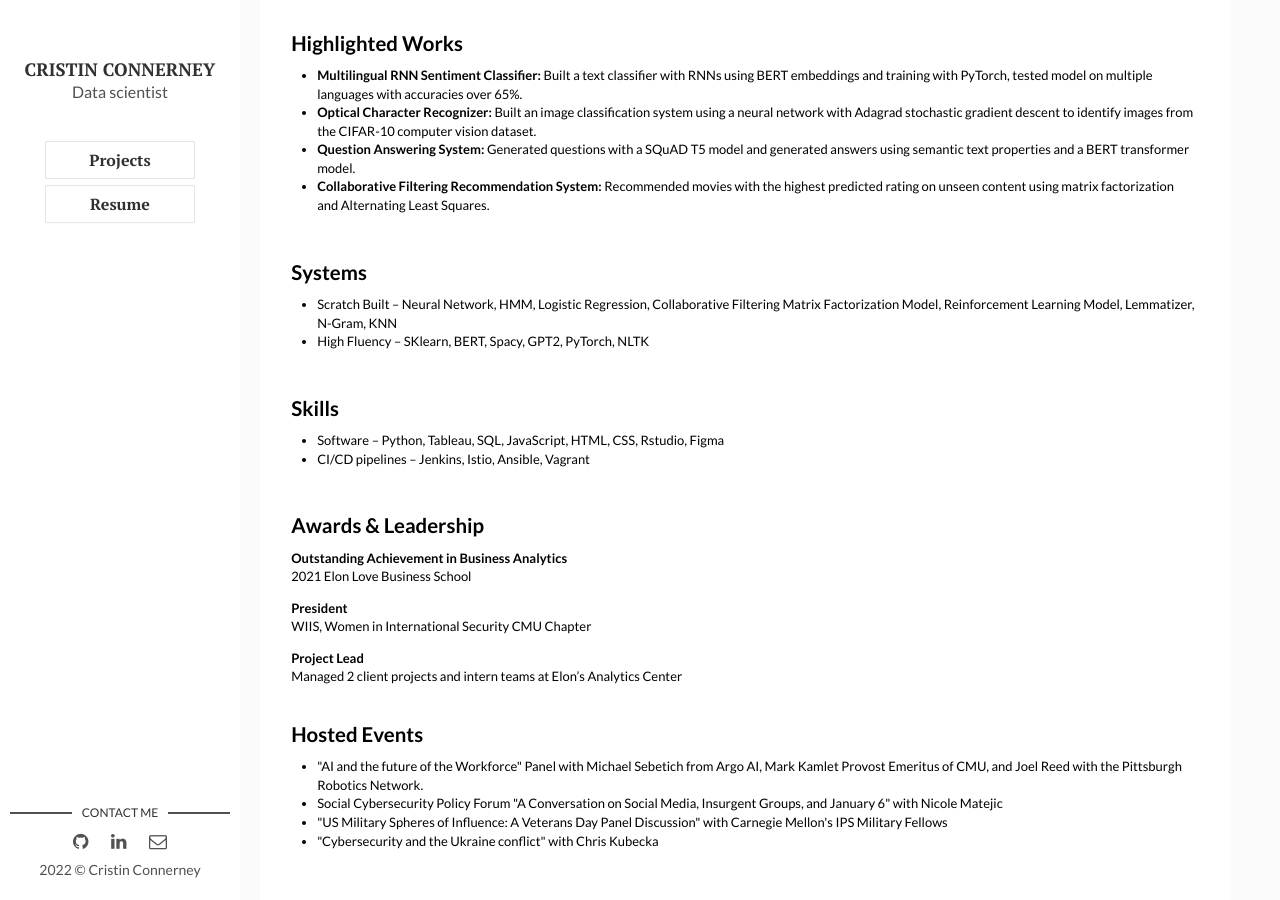
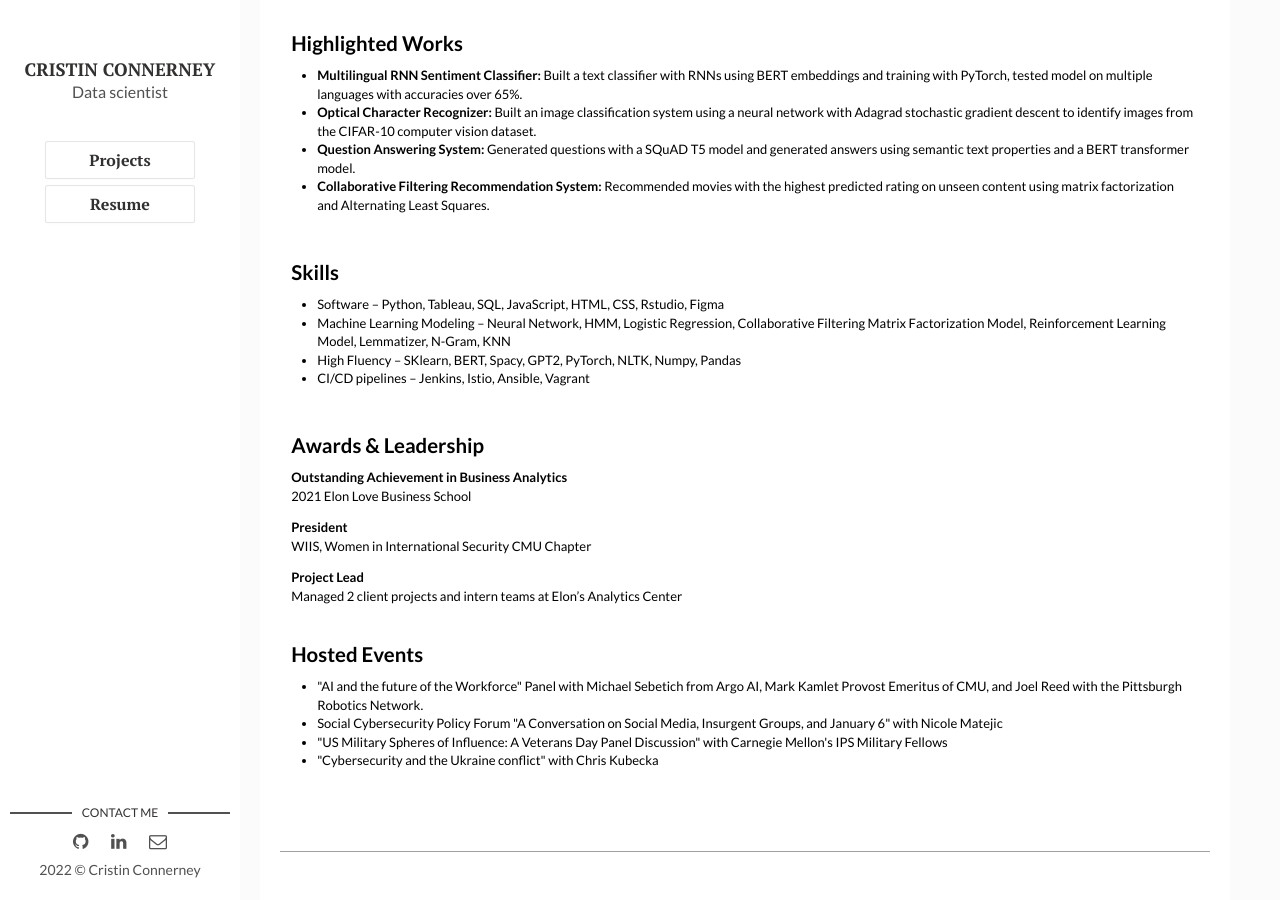
Before and after one commit to Cconnerney/cconnerney.github.io, a Jekyll site: the page built from _posts/2022-04-9-resume.markdown, in a window 1280 px wide and 900 px high, scrolled down 792 px. Built offline with Jekyll 4.4.1, drawn with Linux system fonts in a browser that asks for light colours; nearby versions of some CDN libraries; library files that are not in the unit come from our copies; comment, search, counter and statistics services are not loaded.

Commit message:
Update 2022-04-9-resume.markdown

```diff
--- a/_posts/2022-04-9-resume.markdown
+++ b/_posts/2022-04-9-resume.markdown
@@ -180,22 +180,12 @@
 </div>
 </div>
 
-
-<div class="cell border-box-sizing text_cell rendered"><div class="inner_cell">
-<div class="text_cell_render border-box-sizing rendered_html">
-<h2 id="Systems">Systems<a class="anchor-link" href="#Systems">&#182;</a></h2><ul>
-<li>Scratch Built – Neural Network, HMM, Logistic Regression, Collaborative Filtering Matrix Factorization Model, Reinforcement Learning Model, Lemmatizer, N-Gram, KNN</li>
-<li>High Fluency – SKlearn, BERT, Spacy, GPT2, PyTorch, NLTK</li>
-</ul>
-
-</div>
-</div>
-</div>
-
 <div class="cell border-box-sizing text_cell rendered"><div class="inner_cell">
 <div class="text_cell_render border-box-sizing rendered_html">
 <h2 id="Skills">Skills<a class="anchor-link" href="#Skills">&#182;</a></h2><ul>
 <li>Software – Python, Tableau, SQL, JavaScript, HTML, CSS, Rstudio, Figma</li>
+<li>Machine Learning Modeling – Neural Network, HMM, Logistic Regression, Collaborative Filtering Matrix Factorization Model, Reinforcement Learning Model, Lemmatizer, N-Gram, KNN</li>
+<li>High Fluency – SKlearn, BERT, Spacy, GPT2, PyTorch, NLTK, Numpy, Pandas</li>
 <li>CI/CD pipelines – Jenkins, Istio, Ansible, Vagrant</li>
 </ul>
 
```
